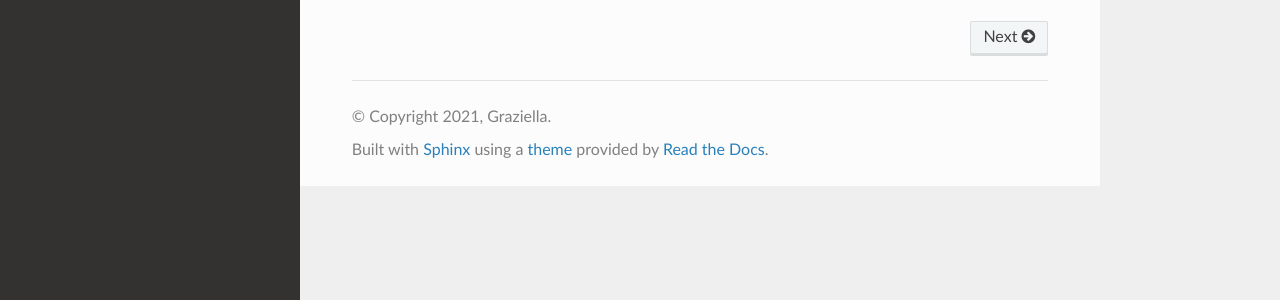
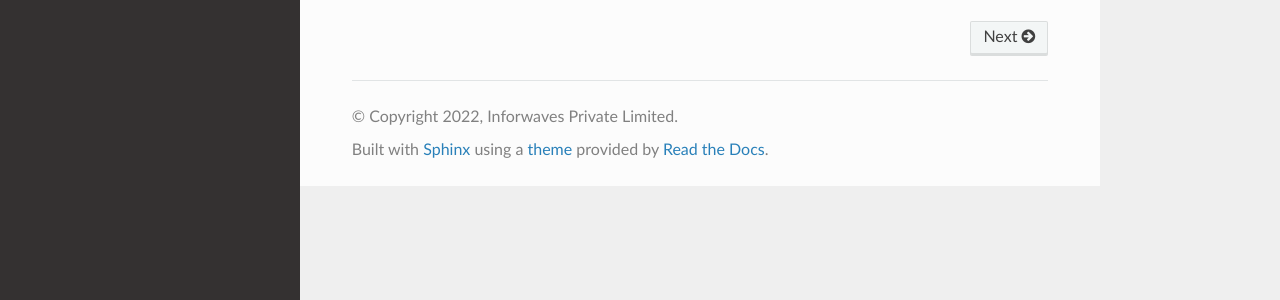
Before and after one commit to tsuresh/sharer-cloud-docs, a Sphinx documentation site: the page built from docs/source/index.rst, in a window 1280 px wide. Shown: the part 584-884 px from the top of the page. Built offline with Sphinx 7.4.7 and the Read the Docs theme 2.0.0, drawn with Linux system fonts in a browser that asks for light colours.

Commit message:
Changed copyright

```diff
--- a/docs/source/conf.py
+++ b/docs/source/conf.py
@@ -3,8 +3,8 @@
 # -- Project information
 
 project = 'Lumache'
-copyright = '2021, Graziella'
-author = 'Graziella'
+copyright = '2022, Inforwaves Private Limited'
+author = 'Suresh Peiris'
 
 release = '0.1'
 version = '0.1.0'
--- a/pyproject.toml
+++ b/pyproject.toml
@@ -4,5 +4,5 @@ build-backend = "flit_core.buildapi"
 
 [project]
 name = "lumache"
-authors = [{name = "Graziella", email = "graziella@lumache"}]
+authors = [{name = "Suresh Peiris", email = "suresh@inforwaves.com"}]
 dynamic = ["version", "description"]
```
